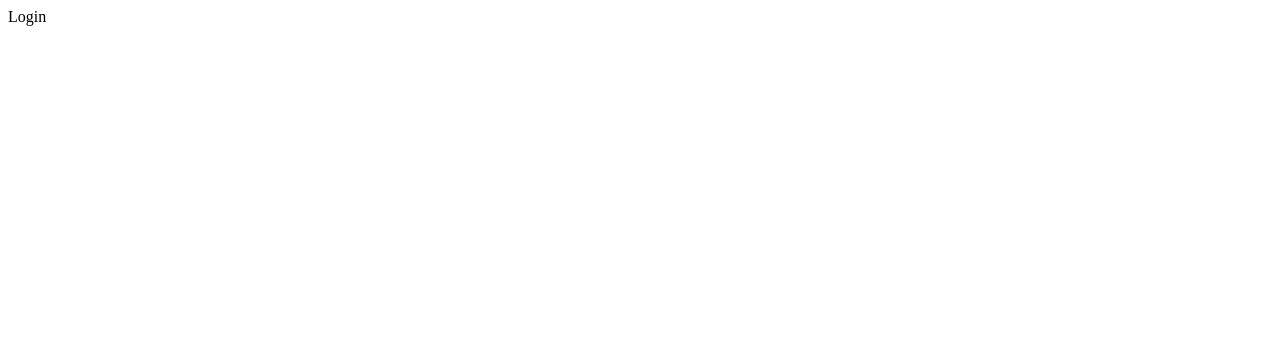
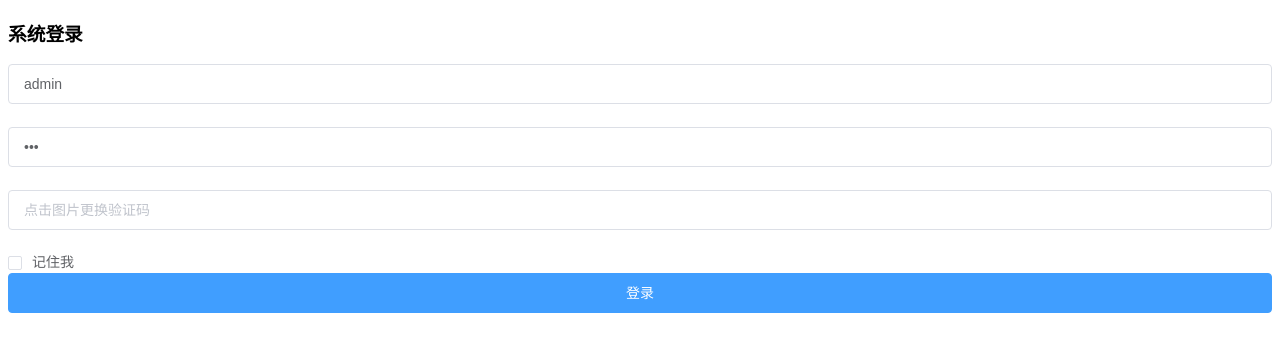
Before and after one commit to msj-1995/yeb, a Vue app: page /#/ in a window 1280 px wide. Shown: the top 352 px of the page. Built offline with nearby package versions, Linux system fonts and the light colour scheme.

Commit message:
登录页雏形

```diff
--- a/src/views/Login.vue
+++ b/src/views/Login.vue
@@ -1,12 +1,35 @@
 <template>
   <div>
-    Login
+    <el-form ref="form" :model="loginForm">
+      <h3>系统登录</h3>
+      <el-form-item>
+        <el-input type="text" auto-complete="false" v-model="loginForm.username" placeholder="请输入用户名"></el-input>
+      </el-form-item>
+      <el-form-item>
+        <el-input type="password" auto-complete="false" v-model="loginForm.password" placeholder="请输入密码"></el-input>
+      </el-form-item>
+      <el-form-item>
+        <el-input type="text" auto-complete="false" v-model="loginForm.code" placeholder="点击图片更换验证码"></el-input>
+        <img src="" alt="">
+      </el-form-item>
+      <el-checkbox v-model="checked">记住我</el-checkbox>
+      <el-button type="primary" style="width:100%">登录</el-button>
+    </el-form>
   </div>
 </template>
 
 <script>
 export default {
-  name: "Login"
+  name: "Login",
+  data() {
+    return {
+      loginForm: {
+        username: 'admin',
+        password: '123',
+        code: ''
+      }
+    }
+  }
 }
 </script>
 
```
